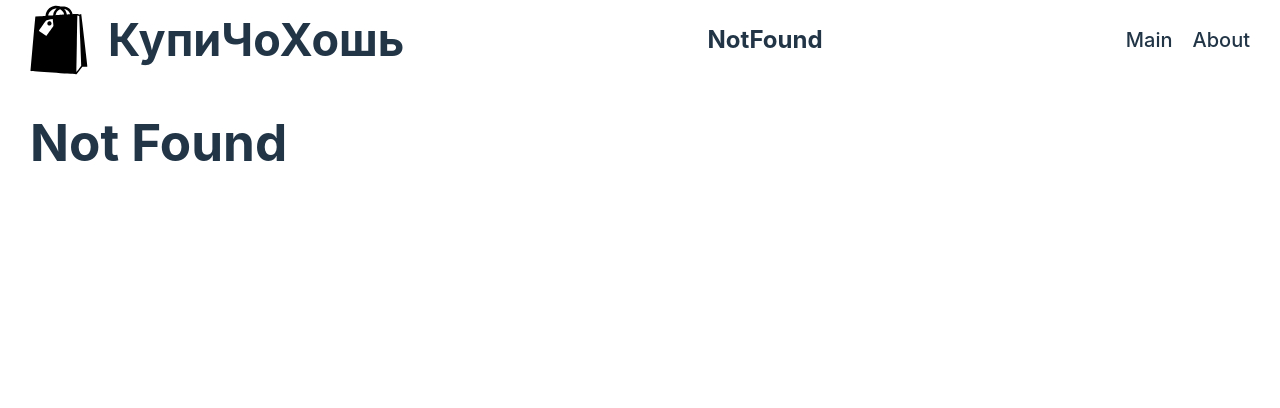
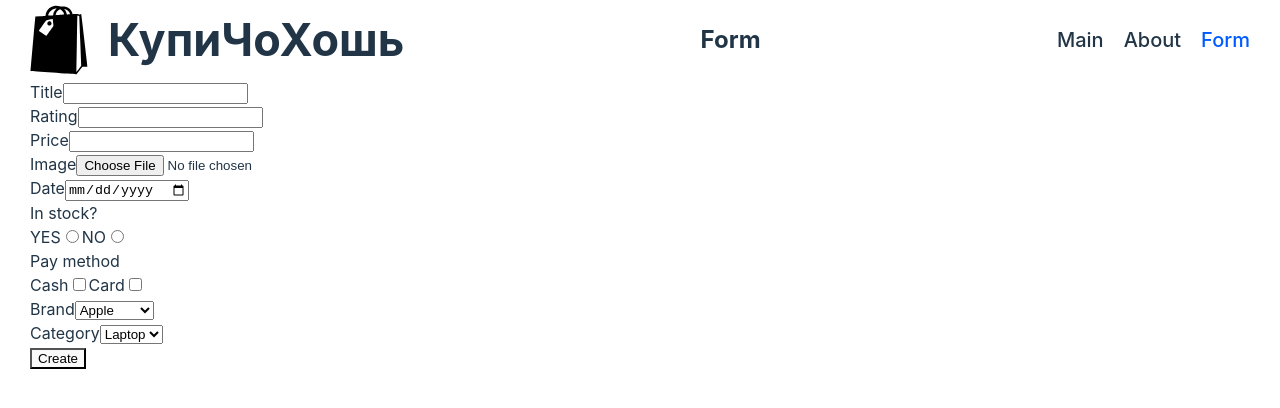
Before and after one commit to KashinGen/React, a React (Vite) app in the folder react-app/: page /form in a window 1280 px wide. Before the commit this address had no page. Shown: the top 408 px of the page. Built offline with nearby package versions, Linux system fonts and the light colour scheme.

Commit message:
feat: add form

```diff
--- a/react-app/package.json
+++ b/react-app/package.json
@@ -13,7 +13,8 @@
   "dependencies": {
     "react": "^18.2.0",
     "react-dom": "^18.2.0",
-    "react-router-dom": "^6.9.0"
+    "react-router-dom": "^6.9.0",
+    "uuidv4": "^6.2.13"
   },
   "devDependencies": {
     "@testing-library/jest-dom": "^5.16.5",
--- a/react-app/src/App.tsx
+++ b/react-app/src/App.tsx
@@ -1,10 +1,10 @@
-import React from 'react';
 import './App.scss';
 import { Route, Routes } from 'react-router-dom';
 import Main from './pages/Main';
 import About from './pages/About';
 import NotFound from './pages/NotFound';
 import Header from './components/Header';
+import FormPage from './pages/Form';
 
 function App() {
   return (
@@ -13,6 +13,8 @@ function App() {
       <Routes>
         <Route path="/" element={<Main />} />
         <Route path="/about" element={<About />} />
+        <Route path="/form" element={<FormPage />} />
+
         <Route path="*" element={<NotFound />} />
       </Routes>
     </div>
--- /dev/null
+++ b/react-app/src/components/Form.tsx
@@ -0,0 +1,238 @@
+import React from 'react';
+import ControlWrapper from './UI/ControlWrapper';
+import { CartItem, INSTOCK, PayMethod } from '../types';
+import { v4 as uuid } from 'uuid';
+
+interface Elements {
+  form: React.RefObject<HTMLFormElement>;
+  title: React.RefObject<HTMLInputElement>;
+  rating: React.RefObject<HTMLInputElement>;
+  img: React.RefObject<HTMLInputElement>;
+  date: React.RefObject<HTMLInputElement>;
+  price: React.RefObject<HTMLInputElement>;
+  brand: React.RefObject<HTMLSelectElement>;
+  category: React.RefObject<HTMLSelectElement>;
+  in_stock: React.RefObject<HTMLInputElement>[];
+  payMethod: React.RefObject<HTMLInputElement>[];
+}
+
+interface FormProps {
+  onSubmit: (item: CartItem) => void;
+}
+const brandOptions = [
+  { name: 'Apple', value: 'Apple' },
+  { name: 'Samsung', value: 'Samsung' },
+  { name: 'Huawei', value: 'Huawei' },
+  { name: 'Oppo', value: 'Oppo' },
+  { name: 'LG', value: 'LG' },
+];
+
+const categotiesOptions = [
+  { name: 'Laptop', value: 'Laptop' },
+  { name: 'TV', value: 'TV' },
+  { name: 'Phone', value: 'Phone' },
+  { name: 'Tablet', value: 'Tablet' },
+];
+
+interface FormState {
+  errors: {
+    title: boolean;
+    rating: boolean;
+    image: boolean;
+    price: boolean;
+    pay_method: boolean;
+    in_stock: boolean;
+  };
+  isSubmiting: boolean;
+}
+
+class Form extends React.Component<FormProps> {
+  state: FormState;
+  el: Elements;
+  constructor(props: FormProps) {
+    super(props);
+    this.state = {
+      errors: {
+        title: false,
+        rating: false,
+        image: false,
+        price: false,
+        pay_method: false,
+        in_stock: false,
+      },
+      isSubmiting: false,
+    };
+
+    this.el = {
+      form: React.createRef<HTMLFormElement>(),
+      title: React.createRef<HTMLInputElement>(),
+      rating: React.createRef<HTMLInputElement>(),
+      img: React.createRef<HTMLInputElement>(),
+      date: React.createRef<HTMLInputElement>(),
+      price: React.createRef<HTMLInputElement>(),
+      brand: React.createRef<HTMLSelectElement>(),
+      category: React.createRef<HTMLSelectElement>(),
+      in_stock: [React.createRef<HTMLInputElement>(), React.createRef<HTMLInputElement>()],
+      payMethod: [React.createRef<HTMLInputElement>(), React.createRef<HTMLInputElement>()],
+    };
+  }
+
+  checkErrors() {
+    const errors = {
+      title: !(this.el.title.current && this.el.title.current.value.trim().length !== 0),
+      rating: !(this.el.rating.current && +this.el.rating.current.value.trim()),
+      image: !(
+        this.el.img.current &&
+        this.el.img.current.files &&
+        this.el.img.current.files.length > 0 &&
+        this.el.img.current.files[0].type.includes('image')
+      ),
+      price: !(this.el.price.current && +this.el.price.current.value.trim()),
+      pay_method: !(
+        [...this.el.payMethod.filter((item) => item.current && item.current.checked)].length > 0
+      ),
+      in_stock: !(
+        [...this.el.in_stock.filter((item) => item.current && item.current.checked)].length > 0
+      ),
+    };
+    this.setState({
+      ...this.state,
+      errors,
+    });
+    return Object.values(errors).filter((item) => item).length > 0;
+  }
+
+  onSumbitHandler(e: React.SyntheticEvent): void {
+    e.preventDefault();
+    this.setState({ ...this.state, isSubmiting: true });
+    const error = this.checkErrors();
+    if (!error) {
+      console.log('no-error');
+      console.log(this.el);
+      const unique_id = uuid();
+      const small_id = unique_id.slice(0, 8);
+      const card: CartItem = {
+        id: small_id,
+        title: this.el.title.current!.value,
+        rating: +this.el.rating.current!.value,
+        price: +this.el.price.current!.value,
+        thumbnail: URL.createObjectURL(this.el.img.current!.files![0]),
+        brand: this.el.brand.current!.value,
+        category: this.el.category.current!.value,
+        in_stock: +this.el.in_stock
+          .filter((item) => item.current && item.current.checked)
+          .map((item) => item.current!.value)[0],
+        pay_method: [
+          ...this.el.payMethod
+            .filter((item) => item.current && item.current.checked)
+            .map((item) => item.current!.value as PayMethod),
+        ],
+      };
+
+      if (this.el.date.current?.value) {
+        card.date = new Date(this.el.date.current!.value);
+      }
+      this.props.onSubmit(card);
+      this.el.form.current && this.el.form.current.reset();
+    }
+  }
+  render() {
+    const { errors, isSubmiting } = this.state;
+    return (
+      <form className="form" ref={this.el.form} onSubmit={this.onSumbitHandler.bind(this)}>
+        <div className="form__inner">
+          <ControlWrapper label="Title" error={errors.title} errorText="Проверьте данные">
+            <input type="text" name="title" className="form__input" ref={this.el.title} />
+          </ControlWrapper>
+          <ControlWrapper label="Rating" error={errors.rating} errorText="Проверьте данные">
+            <input type="text" name="rating" className="form__input" ref={this.el.rating} />
+          </ControlWrapper>
+          <ControlWrapper label="Price" error={errors.rating} errorText="Проверьте данные">
+            <input type="text" className="form__input" ref={this.el.price} />
+          </ControlWrapper>
+          <ControlWrapper label="Image" error={errors.rating} errorText="Проверьте данные">
+            <input type="file" className="form__input" ref={this.el.img} />
+          </ControlWrapper>
+          <ControlWrapper label="Date" error={false}>
+            <input type="date" className="form__input" ref={this.el.date} />
+          </ControlWrapper>
+          <ControlWrapper label="In stock?" error={errors.in_stock} errorText="Поле обязательно">
+            <div>
+              <label>
+                YES
+                <input
+                  type="radio"
+                  className="form__input"
+                  name="in_stock"
+                  ref={this.el.in_stock[0]}
+                  value={INSTOCK.YES}
+                />
+              </label>
+              <label>
+                NO
+                <input
+                  type="radio"
+                  className="form__input"
+                  name="in_stock"
+                  value={INSTOCK.NO}
+                  ref={this.el.in_stock[1]}
+                />
+              </label>
+            </div>
+          </ControlWrapper>
+          <ControlWrapper label="Pay method" error={errors.pay_method} errorText="Поле обязательно">
+            <div>
+              <label>
+                Cash
+                <input
+                  type="checkbox"
+                  className="form__input"
+                  name="pay"
+                  value={PayMethod.CASH}
+                  ref={this.el.payMethod[0]}
+                />
+              </label>
+              <label>
+                Card
+                <input
+                  type="checkbox"
+                  className="form__input"
+                  name="pay"
+                  value={PayMethod.CARD}
+                  ref={this.el.payMethod[1]}
+                />
+              </label>
+            </div>
+          </ControlWrapper>
+          <ControlWrapper label="Brand" error={false}>
+            <select ref={this.el.brand}>
+              {brandOptions.map((brand) => {
+                return (
+                  <option key={brand.value} value={brand.value}>
+                    {brand.name}
+                  </option>
+                );
+              })}
+            </select>
+          </ControlWrapper>
+          <ControlWrapper label="Category" error={false}>
+            <select ref={this.el.category}>
+              {categotiesOptions.map((category) => {
+                return (
+                  <option key={category.value} value={category.value}>
+                    {category.name}
+                  </option>
+                );
+              })}
+            </select>
+          </ControlWrapper>
+        </div>
+        <button type="submit" disabled={isSubmiting}>
+          Create
+        </button>
+      </form>
+    );
+  }
+}
+
+export default Form;
--- a/react-app/src/components/Header.tsx
+++ b/react-app/src/components/Header.tsx
@@ -30,6 +30,7 @@ class Header extends React.Component<Record<string, never>, Record<string, never
               <Routes>
                 <Route path="/" element={'Main'} />
                 <Route path="/about" element={'About'} />
+                <Route path="/form" element={'Form'} />
                 <Route path="*" element={'NotFound'} />
               </Routes>
             </h2>
@@ -41,6 +42,9 @@ class Header extends React.Component<Record<string, never>, Record<string, never
                 <li>
                   <NavLink to="/about">About</NavLink>
                 </li>
+                <li>
+                  <NavLink to="/form">Form</NavLink>
+                </li>
               </ul>
             </nav>
           </div>
--- a/react-app/src/components/ProductCard.tsx
+++ b/react-app/src/components/ProductCard.tsx
@@ -40,7 +40,20 @@ class ProductCard extends React.Component<Props, Record<string, never>> {
             <li>
               <span>В наличии</span>
               <span></span>
-              <span>{cartItem.stock} шт.</span>
+              <span>{cartItem.in_stock ? 'Да' : 'Под заказ'}</span>
+            </li>
+            <li>
+              <span>Оплата</span>
+              <span></span>
+              <span>
+                {cartItem.pay_method.map((pay, index) => {
+                  return (
+                    <span key={pay}>
+                      {pay} {index < cartItem.pay_method.length - 1 ? ',' : ''}
+                    </span>
+                  );
+                })}
+              </span>
             </li>
           </ul>
           <div style={{ flex: '1 1 0%' }}></div>
--- a/react-app/src/pages/Form.tsx
+++ b/react-app/src/pages/Form.tsx
@@ -1,21 +1,27 @@
 import React from 'react';
+import Form from '../components/Form';
+import ProductsList from '../components/ProductsList';
+import { CartItem } from 'types';
 
-interface FormPageProps {
-
+interface FormPageState {
+  cards: CartItem[];
 }
 
-interface FormPageState {
-
+class FormPage extends React.Component<Record<string, never>, FormPageState> {
+  state = { cards: [] };
+  onSubmit(item: CartItem) {
+    console.log(item);
+    const cards: CartItem[] = this.state.cards;
+    cards.push(item);
+    this.setState({ ...this.state, cards });
   }
-
-class FormPage extends React.Component<FormPageProps, FormPageState> {
-    state = {cards : [] }
   render() {
     return (
       <main>
         <div className="container">
           <div className="form-page__inner">
-
+            <Form onSubmit={this.onSubmit.bind(this)} />
+            <ProductsList items={this.state.cards} />
           </div>
         </div>
       </main>
--- a/react-app/src/types.ts
+++ b/react-app/src/types.ts
@@ -1,17 +1,24 @@
 export interface CartItem {
-  id: number;
+  id: string;
   title: string;
-  description: string;
   price: number;
-  discountPercentage: number;
   rating: number;
-  stock: number;
+  in_stock: INSTOCK;
+  pay_method: PayMethod[];
   brand: string;
   category: string;
   thumbnail: string;
-  images: string[];
+  date?: Date;
 }
 
+export enum PayMethod {
+  CASH = 'cash',
+  CARD = 'card',
+}
+export enum INSTOCK {
+  'YES',
+  'NO',
+}
 export interface ProductsResponse {
   limit: number;
   products: CartItem[];
```
Also changed, not shown: react-app/src/components/UI/ControlWrapper.tsx (+4 -5 lines), 1 other file (tests, documents, lock files or other folders). Lines whose indentation alone changed are shown as unchanged.
